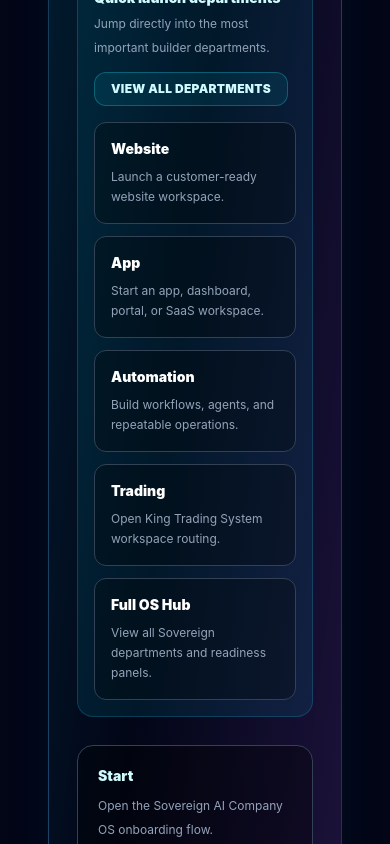
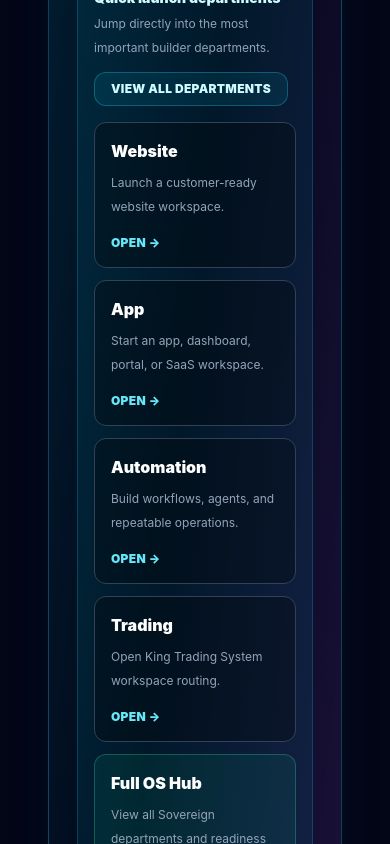
Before and after one commit to pbtransportcom-droid/omegacrownai-dashboard, a Next.js app in the folder omegacrownai-dashboard/: page / in a window 390 px wide. Shown: the part 5800-6644 px from the top of the page. Built offline with nearby package versions, Linux system fonts and the light colour scheme.

Commit message:
Polish homepage quick launch mobile layout

```diff
--- a/omegacrownai-dashboard/app/page.tsx
+++ b/omegacrownai-dashboard/app/page.tsx
@@ -331,16 +331,27 @@ export default function HomePage() {
               </a>
             </div>
 
-            <div className="mt-4 grid gap-3 md:grid-cols-5">
+            <div className="mt-4 grid gap-3 sm:grid-cols-2 xl:grid-cols-5">
               {sovereignQuickLaunch.map((item) => (
                 <a
                   key={item.label}
                   href={item.href}
-                  className="rounded-xl border border-slate-700 bg-black/30 p-4 transition hover:border-cyan-300/60 hover:bg-cyan-500/10"
+                  className={[
+                    "min-h-32 rounded-xl border p-4 transition",
+                    "flex flex-col justify-between",
+                    item.label === "Full OS Hub"
+                      ? "border-emerald-400/30 bg-emerald-500/10 hover:bg-emerald-500/20"
+                      : "border-slate-700 bg-black/30 hover:border-cyan-300/60 hover:bg-cyan-500/10",
+                  ].join(" ")}
                 >
-                  <p className="text-sm font-black text-white">{item.label}</p>
-                  <p className="mt-2 text-xs leading-5 text-slate-400">
-                    {item.detail}
+                  <div>
+                    <p className="text-base font-black text-white">{item.label}</p>
+                    <p className="mt-2 text-xs leading-6 text-slate-400">
+                      {item.detail}
+                    </p>
+                  </div>
+                  <p className="mt-4 text-xs font-black uppercase tracking-wide text-cyan-300">
+                    Open →
                   </p>
                 </a>
               ))}
```
